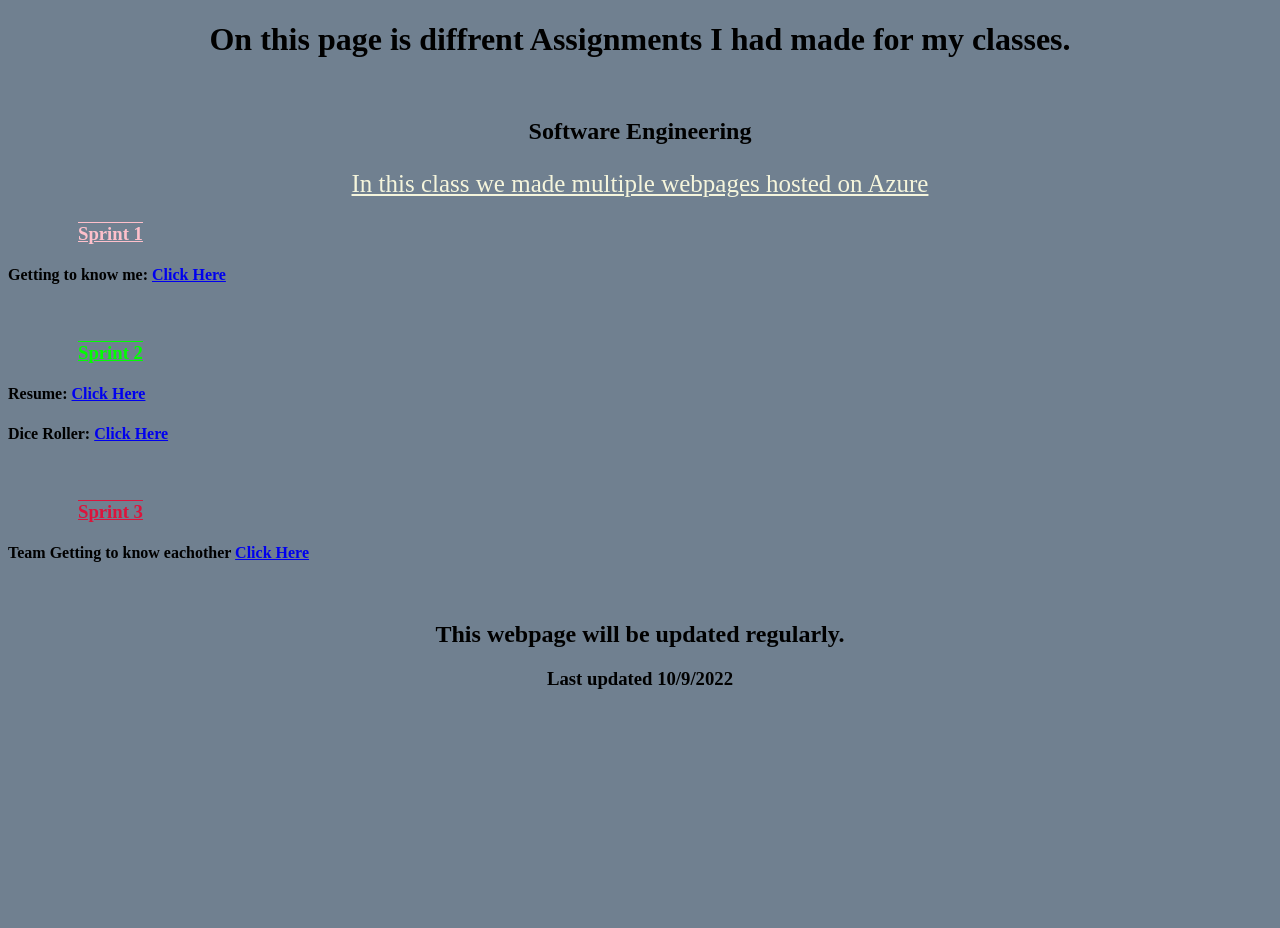
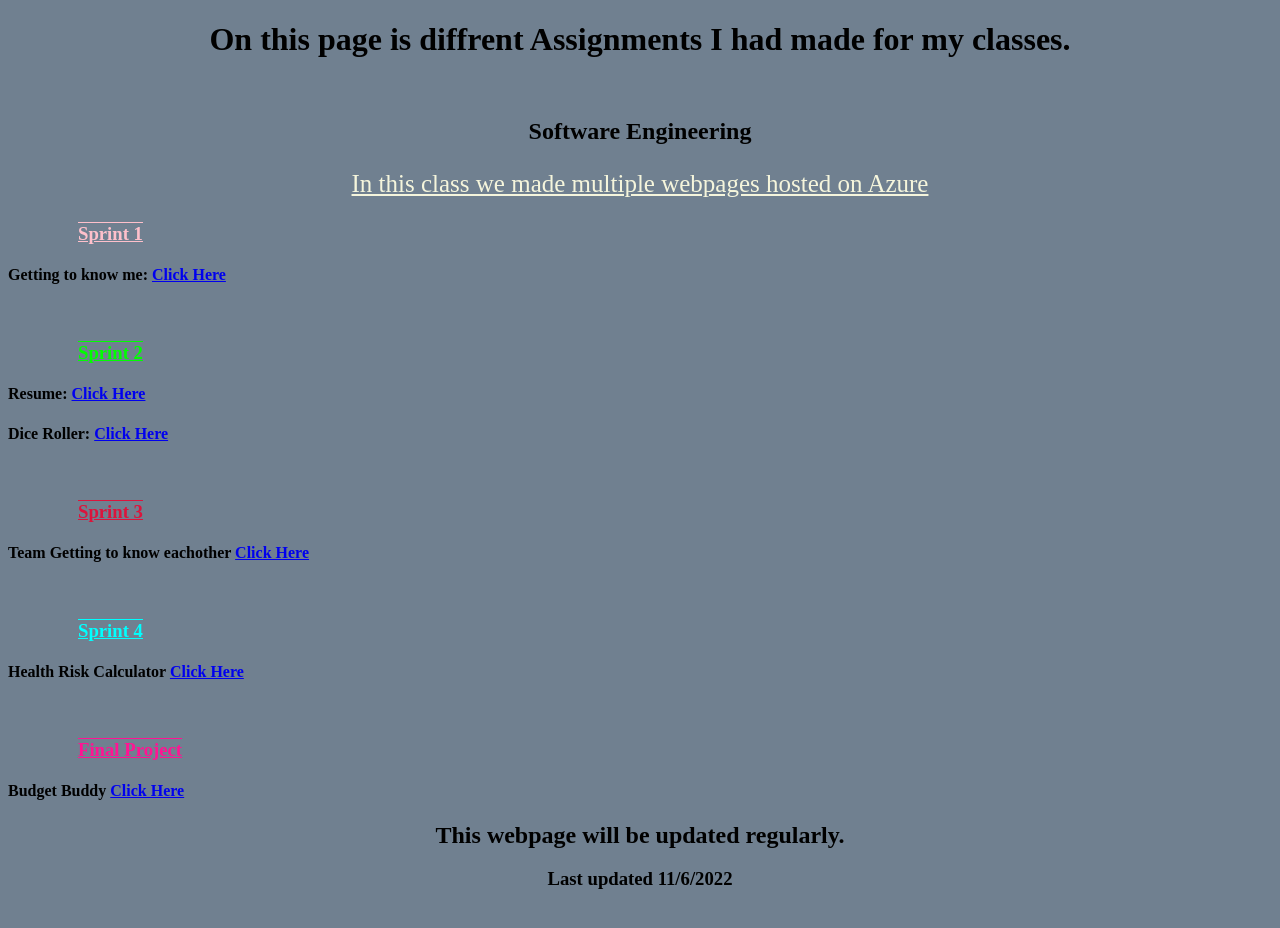
Before and after one commit to BriToons/Assignment-Portfolio-rp, a website: page client/index.html in a window 1280 px wide. Before the commit the page ends 800 px from the top, so only its background shows below. Drawn offline with Linux system fonts and the light colour scheme.

Commit message:
added new sprints

```diff
--- a/client/index.css
+++ b/client/index.css
@@ -23,6 +23,19 @@ h2{
     text-decoration-line: overline underline;
     padding-left: 70px;
 }
+
+.sprint4{
+    color: aqua;
+    text-decoration: overline underline;
+    padding-left: 70px;
+}
+
+.final_project{
+    color:deeppink;
+    text-decoration-line: overline underline;
+    padding-left: 70px;
+}
+
 .description{
     color:beige;
     text-decoration-line: underline;
--- a/client/index.html
+++ b/client/index.html
@@ -22,10 +22,16 @@
 	<h4>Team Getting to know eachother <a href="https://gtkeot-rp.azurewebsites.net/">Click Here</a></h4>
 	<br>
 
-	<h2 class="update">This webpage will be updated regularly.</h2>
-	<h3 class="update">Last updated 10/9/2022</h3>
+	<h3 class="sprint4">Sprint 4</h3>
+	<h4>Health Risk Calculator <a href="https://health-insurance-calculator-rp.azurewebsites.net/">Click Here</a></h4>
 	<br>
 
+	<h3 class="final_project">Final Project</h3>
+	<h4>Budget Buddy <a href="https://budget-buddy.azurewebsites.net/">Click Here</a></h4>
+
+	<h2 class="update">This webpage will be updated regularly.</h2>
+	<h3 class="update">Last updated 11/6/2022</h3>
+	<br>
 
 
 </body>
```
